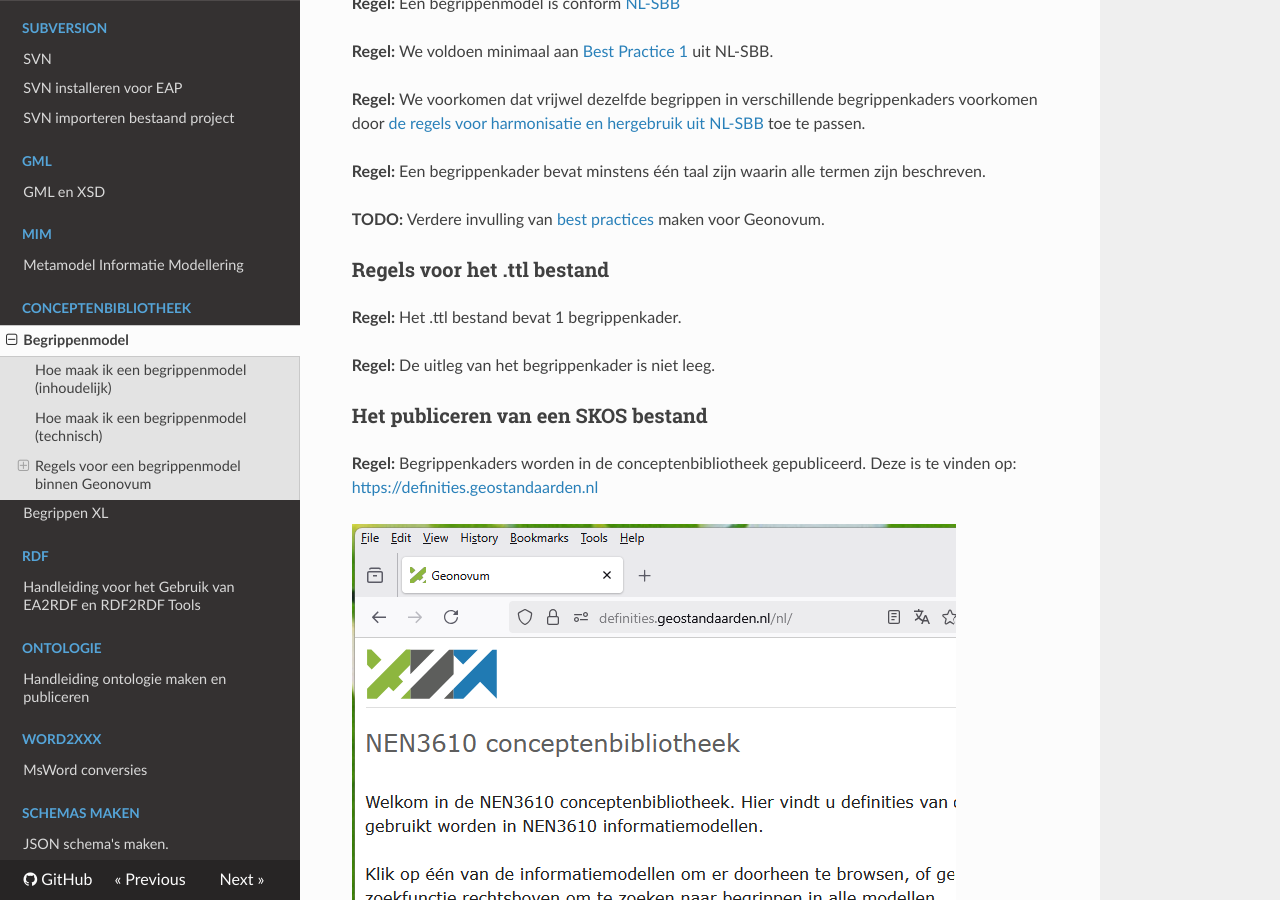
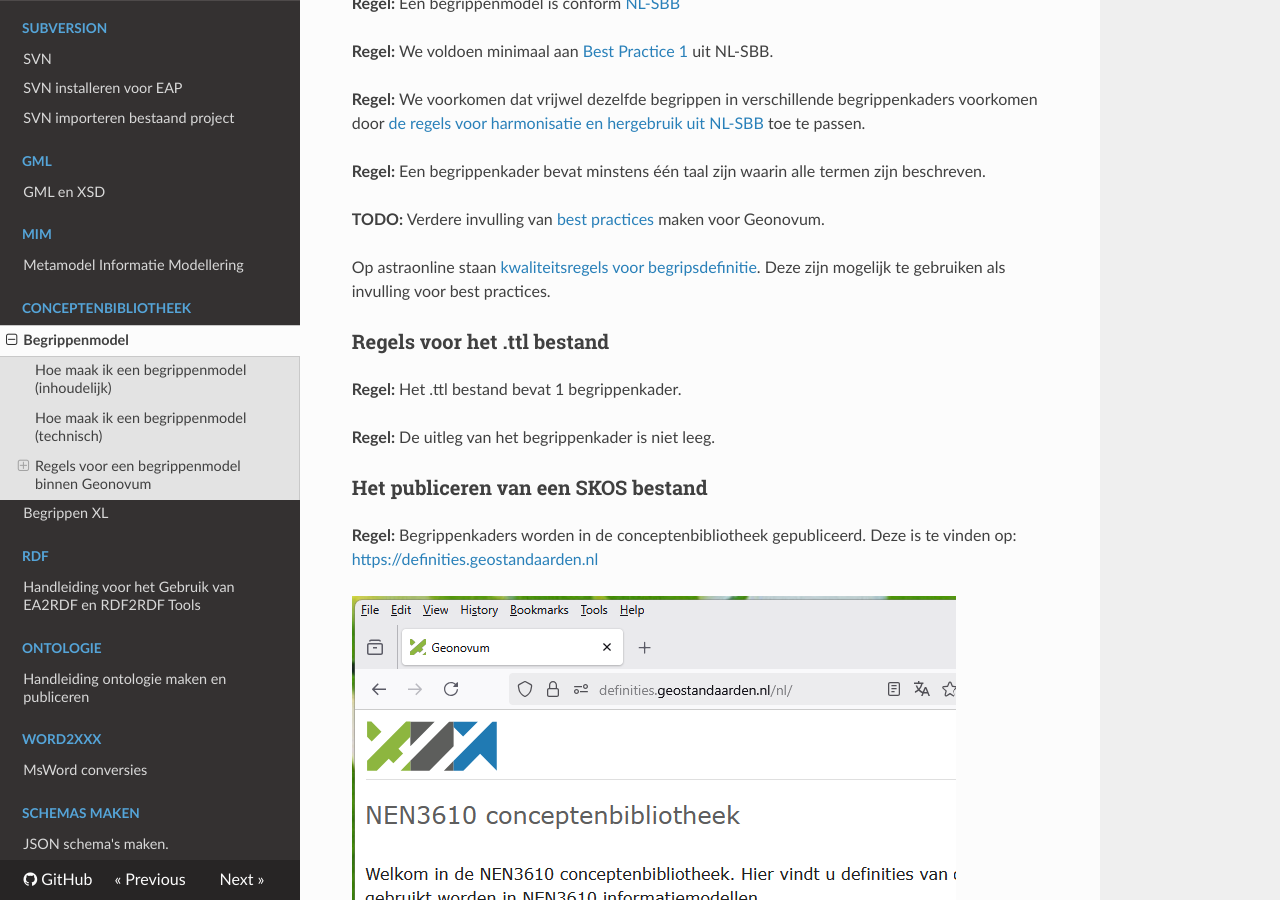
Before and after one commit to Geonovum/handleiding-tooling, an MkDocs documentation site: the page built from docs/Begrippen/index.md, in a window 1280 px wide and 900 px high, scrolled down 865 px. Built offline with MkDocs 1.6.1, drawn with Linux system fonts in a browser that asks for light colours; nearby versions of some CDN libraries.

Commit message:
kwaliteitscriteria begripsdefinties toegevoegd.

```diff
--- a/docs/Begrippen/index.md
+++ b/docs/Begrippen/index.md
@@ -32,6 +32,8 @@ Een begrippenkader is niet meer dan een SKOS bestand in .ttl formaat. Er zijn ve
 
 **TODO:** Verdere invulling van [best practices](https://docs.geostandaarden.nl/nl-sbb/nl-sbb/#H5) maken voor Geonovum.
 
+Op astraonline staan [kwaliteitsregels voor begripsdefinitie](https://www.astraonline.nl/index.php/Regels_voor_definitiekwaliteit). Deze zijn mogelijk te gebruiken als invulling voor best practices.
+
 ### Regels voor het .ttl bestand
 
 **Regel:** Het .ttl bestand bevat 1 begrippenkader.
```
